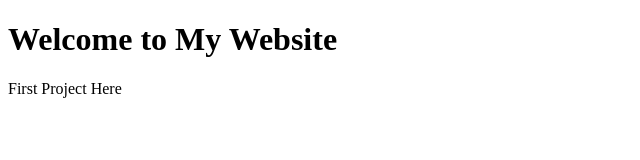
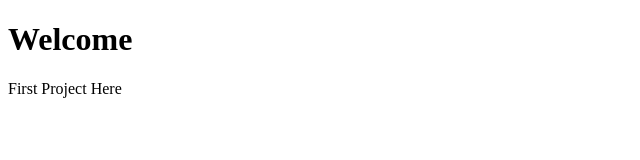
Before and after one commit to Imran89-SOC/First-project-here, a plain HTML site: page Index.html in a window 1280 px wide. Shown: the whole page, without its empty margins (0-640 px from the left). Drawn offline with Linux system fonts and the light colour scheme.

Commit message:
Update Index.html

```diff
--- a/Index.html
+++ b/Index.html
@@ -3,11 +3,11 @@
 <head>
     <meta charset="UTF-8">
     <meta name="viewport" content="width=device-width, initial-scale=1.0">
-    <title>My HTML Page</title>
+    <title>Document</title>
 </head>
 <body>
     <header>
-        <h1>Welcome to My Website</h1>
+        <h1>Welcome</h1>
     </header>
 <p> First Project Here </p>
 </body>
```
